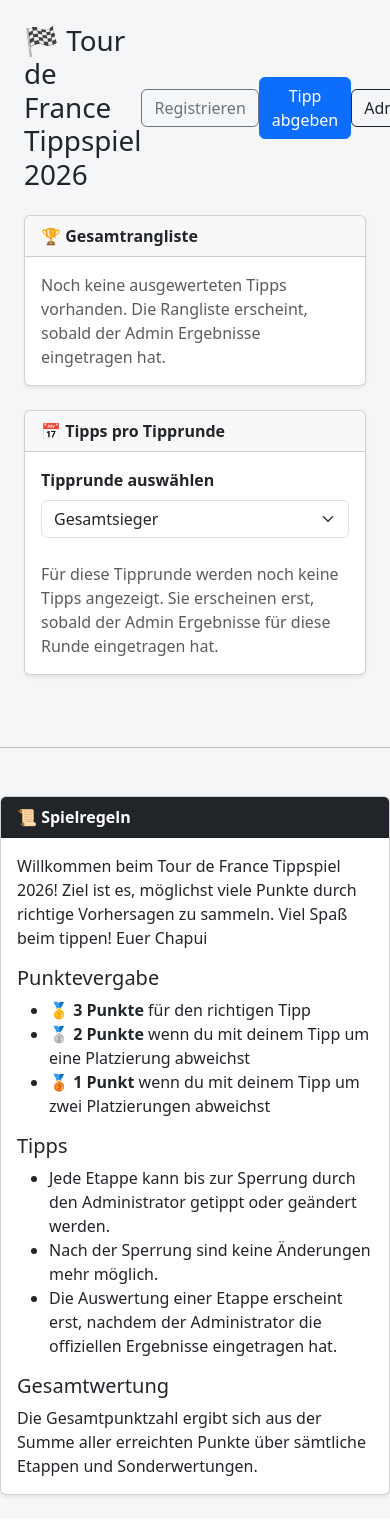
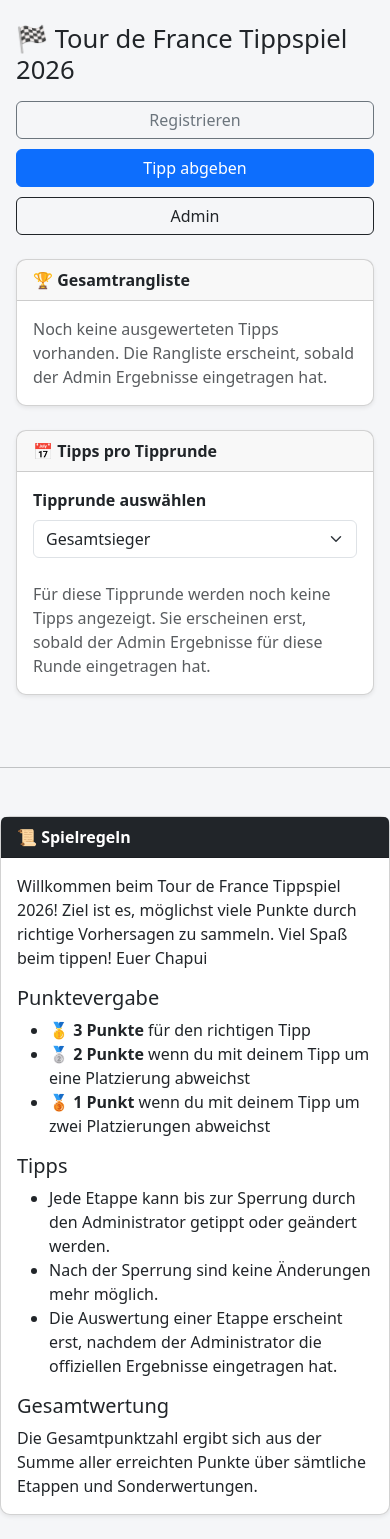
Before and after one commit to DrJEcht/tour-tippspiel, a Flask app: page / in a window 390 px wide; the page is wider, and only the part inside the window is pictured. Before the commit the page ends 1499 px from the top of that part, so only its background shows below. Run offline with Flask 3, Linux system fonts and the light colour scheme.

Commit message:
Update index.html

```diff
--- a/templates/index.html
+++ b/templates/index.html
@@ -43,17 +43,73 @@
     .table-responsive {
       overflow-x: auto;
     }
+
+    .page-header {
+      display: flex;
+      justify-content: space-between;
+      align-items: center;
+      gap: 16px;
+    }
+
+  .page-title {
+    margin: 0;
+    font-size: 2rem;
+  }
+
+  .header-buttons {
+    display: flex;
+    gap: 10px;
+    flex-wrap: wrap;
+  }
+
+  @media (max-width: 768px) {
+    .container-fluid {
+    padding-left: 16px !important;
+    padding-right: 16px !important;
+  }
+
+  .page-header {
+    display: block;
+  }
+
+  .page-title {
+    font-size: 1.6rem;
+    margin-bottom: 16px;
+    line-height: 1.2;
+  }
+
+  .header-buttons {
+    display: grid;
+    grid-template-columns: 1fr;
+    gap: 10px;
+  }
+
+  .header-buttons .btn {
+    width: 100%;
+  }
+
+  .card {
+    border-radius: 10px;
+  }
+}
+
+
+
+
   </style>
 </head>
 
 <body>
   <div class="container-fluid py-4 px-4">
-    <div class="d-flex justify-content-between align-items-center mb-4">
-      <h1 class="mb-0">🏁 Tour de France Tippspiel 2026</h1>
-      <a class="btn btn-outline-secondary" href="{{ url_for('registrieren') }}">Registrieren</a>
-      <a class="btn btn-primary" href="{{ url_for('tippen') }}">Tipp abgeben</a>
-      <a class="btn btn-outline-dark" href="{{ url_for('admin') }}">Admin</a>
+    <div class="page-header mb-4">
+      <h1 class="page-title">🏁 Tour de France Tippspiel 2026</h1>
+
+      <div class="header-buttons">
+        <a class="btn btn-outline-secondary" href="{{ url_for('registrieren') }}">Registrieren</a>
+        <a class="btn btn-primary" href="{{ url_for('tippen') }}">Tipp abgeben</a>
+        <a class="btn btn-outline-dark" href="{{ url_for('admin') }}">Admin</a>
     </div>
+  </div>
 
     <div class="card mb-4 shadow-sm">
       <div class="card-header">
```
